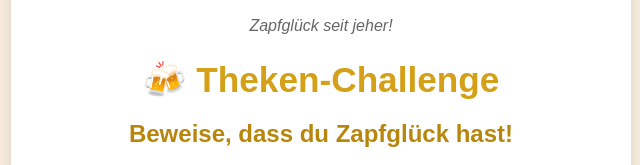
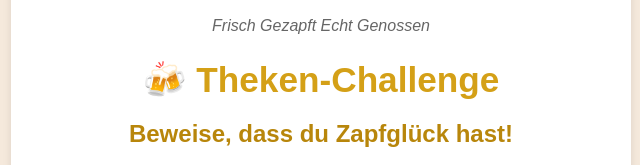
Before and after one commit to Henk0909/Henni-s-Theken-Challenge, a plain HTML site: page index.html in a window 1280 px wide. Shown: the part 233-398 px from the top of the page, 319-959 px from the left. Drawn offline with Linux system fonts and the light colour scheme.

Commit message:
Update index.html

```diff
--- a/index.html
+++ b/index.html
@@ -89,7 +89,7 @@
             <img src="Henni`s Theke (1).png" alt="Henni's Theke Logo">
         </div>
 
-        <div class="slogan">Zapfglück seit jeher!</div>
+        <div class="slogan">Frisch Gezapft   Echt Genossen</div>
 
         <h1>🍻 Theken-Challenge</h1>
         <h2>Beweise, dass du Zapfglück hast!</h2>
```
